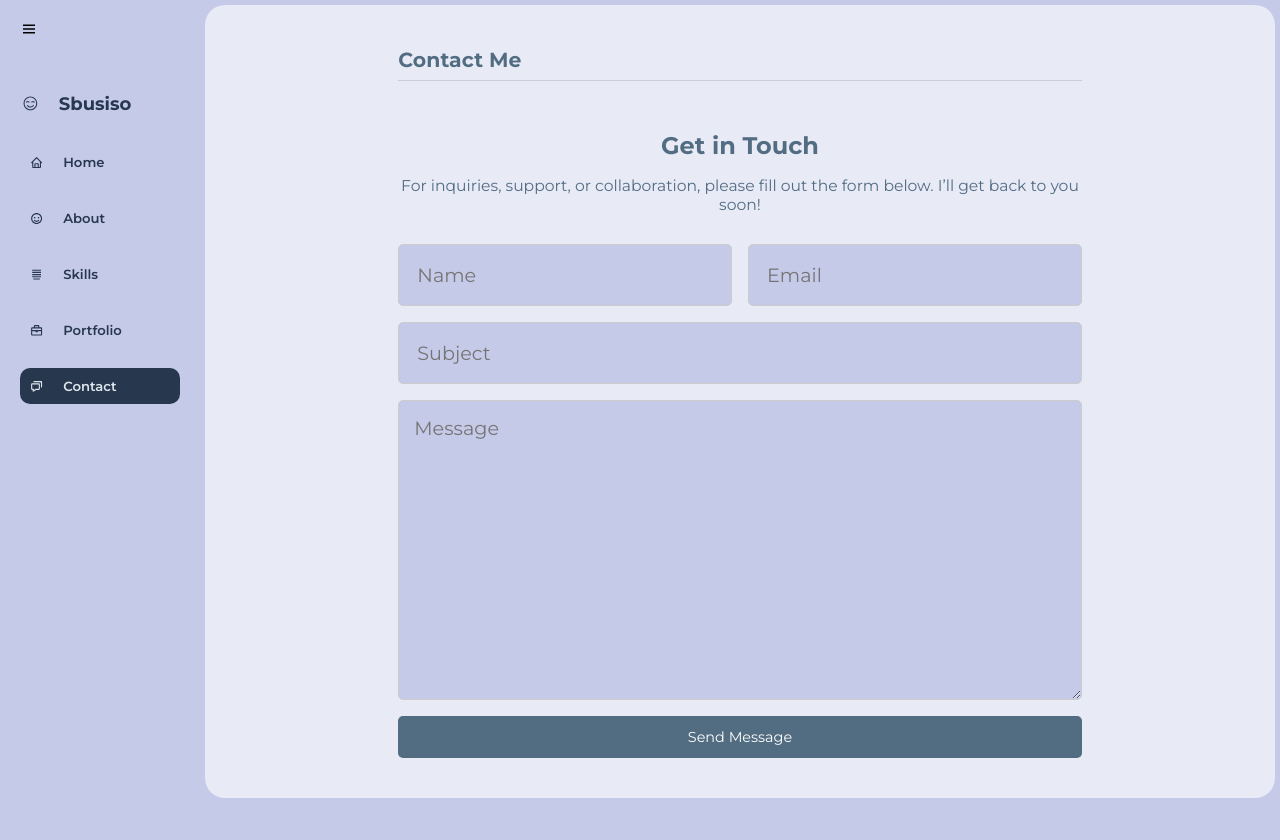
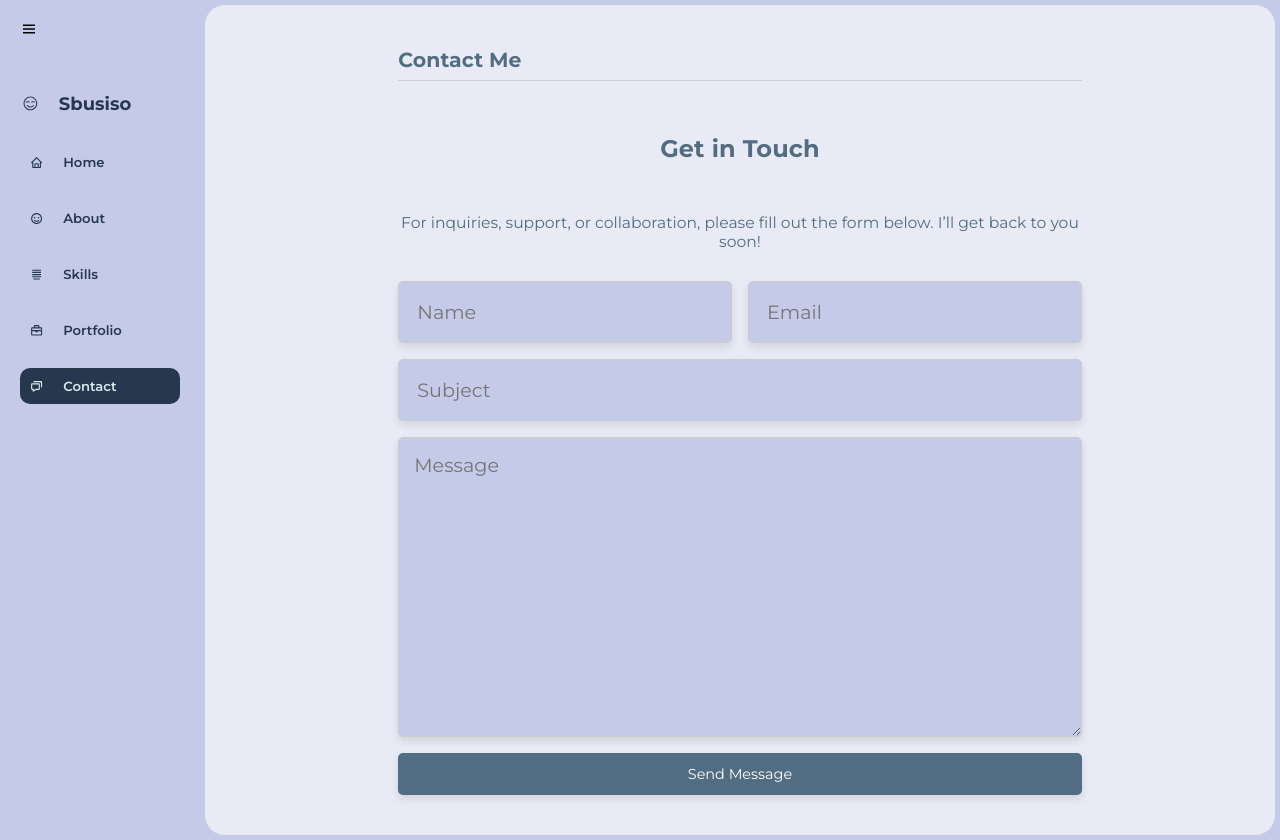
Before and after one commit to Mdlalose4life/Portfolio, a React (Vite) app: page /contact in a window 1280 px wide. Before the commit the page ends 803 px from the top, so only its background shows below. Built offline with nearby package versions, Linux system fonts and the light colour scheme.

Commit message:
Adding the shadow

```diff
--- a/src/components/Contact.jsx
+++ b/src/components/Contact.jsx
@@ -10,7 +10,7 @@ const Contact = () => {
       </div>
       <Divider/>
       <div className="contact-header">
-        <h1>Get in Touch</h1>
+        <Typography><h1>Get in Touch</h1></Typography>
         <p>For inquiries, support, or collaboration, please fill out the form below. I’ll get back to you soon!</p>
       </div>
       <form className="contact-form">
--- a/src/styles/contact.css
+++ b/src/styles/contact.css
@@ -61,6 +61,7 @@
   background-color: #C5CAE9;
   border-radius: 5px;
   font-size: 1.6rem;
+  box-shadow: 0 4px 8px rgba(0, 0, 0, 0.1);
 
   @media (max-width: 768px) {
     border-radius: 5px;
@@ -81,6 +82,7 @@
   font-size: 1rem;
   min-height: 300px;
   resize: vertical;
+  box-shadow: 0 4px 8px rgba(0, 0, 0, 0.1);
 
   @media (min-width: 768px) {
     max-height: 100px;
@@ -105,6 +107,7 @@
   border-radius: 5px;
   cursor: pointer;
   transition: background-color 0.3s ease;
+  box-shadow: 0 4px 8px rgba(0, 0, 0, 0.1);
 
   @media (max-width: 768px) {
     font-size: 1rem;
```
